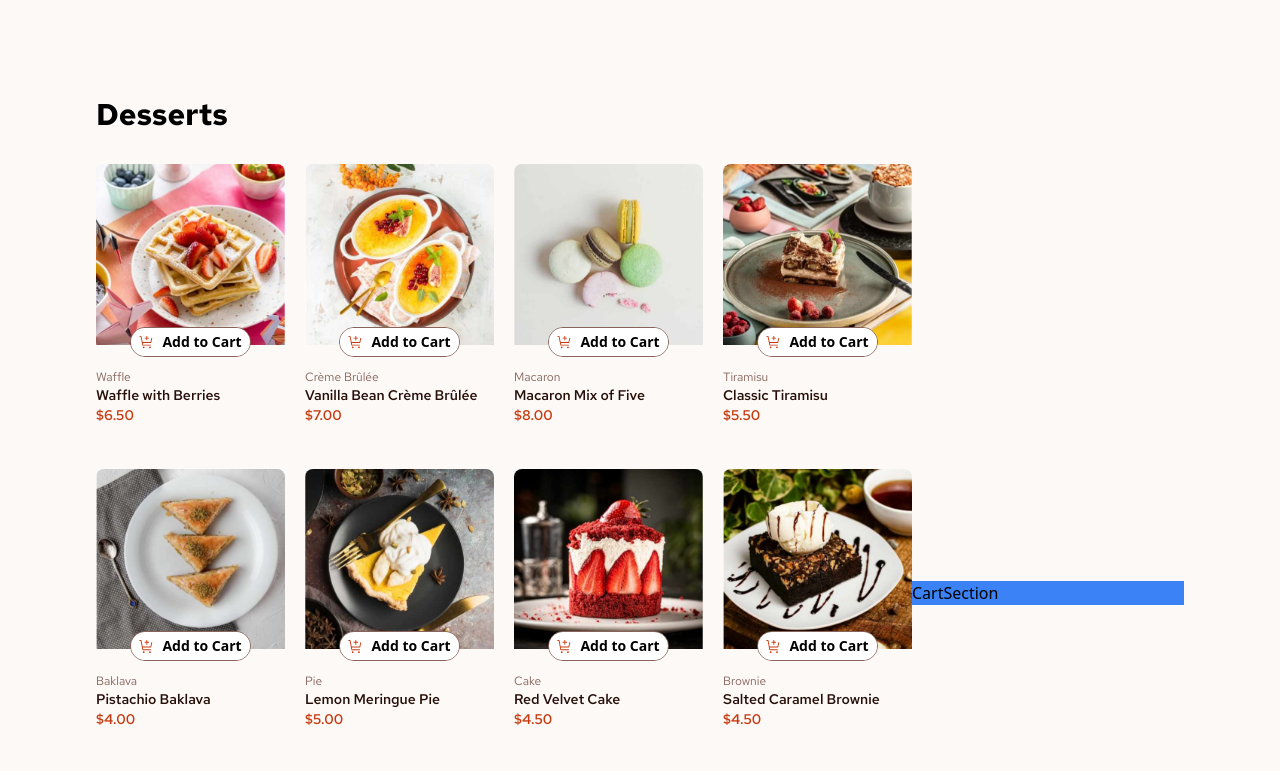
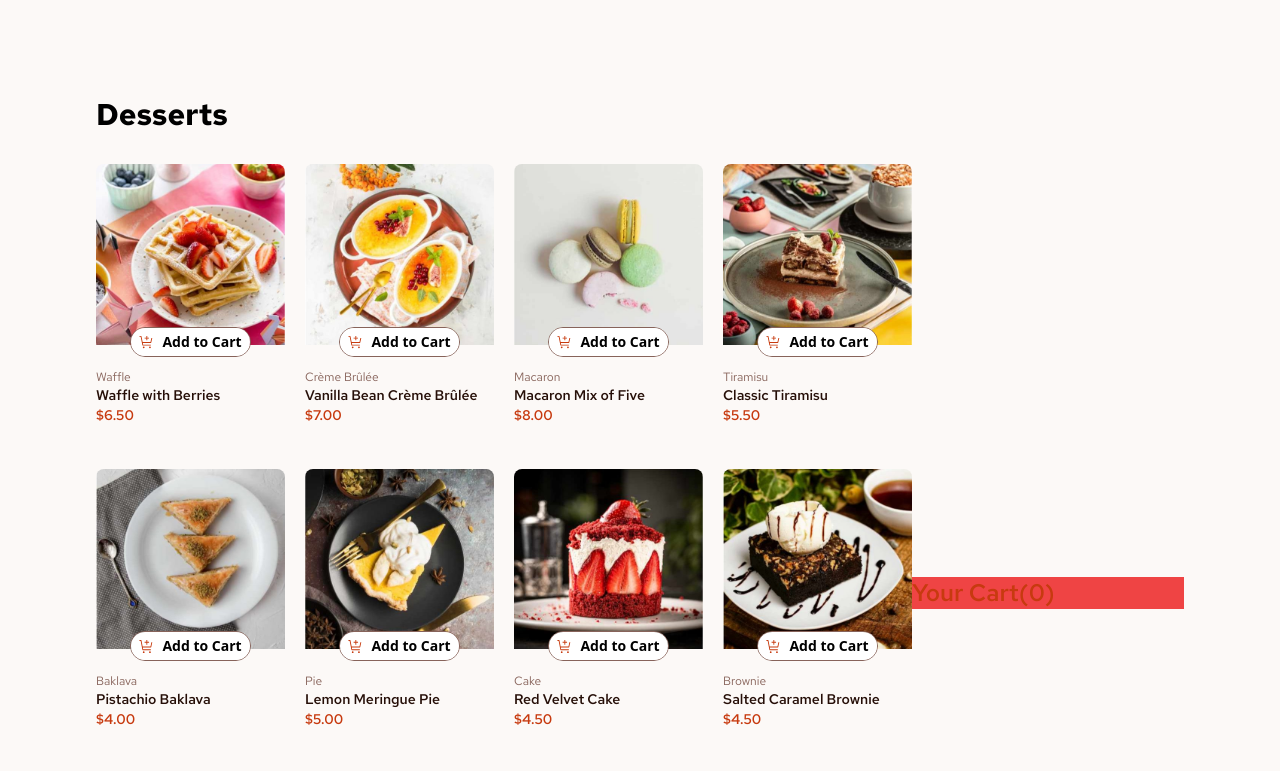
Before and after one commit to munzerx/Product-list-with-cart, a Next.js app: page / in a window 1280 px wide. Shown: the top 771 px of the page. Built offline with nearby package versions, Linux system fonts and the light colour scheme.

Commit message:
add cart section skeleton

```diff
--- a/app/components/CartSection.tsx
+++ b/app/components/CartSection.tsx
@@ -1,5 +1,50 @@
 import React from "react";
+import { useEffect, useState } from "react";
 
-export default function CartSection() {
-  return <div className="w-3/12 bg-blue-500">CartSection</div>;
+interface item {
+  name: string;
+  count: number;
 }
+
+interface CartSectionProps {
+  cartItems: item[];
+}
+
+export default function CartSection({ cartItems }: CartSectionProps) {
+  const [totalItems, setTotalItems] = useState<number>(0);
+  const calculateItems = () => {
+    let total = 0;
+    cartItems.map((item) => {
+      total += item.count;
+    });
+    setTotalItems(total);
+  };
+
+  useEffect(() => {
+    calculateItems();
+  }, [cartItems]);
+
+  return (
+    <div className="relative h-full w-3/12 bg-blue-500 font-RedHat">
+      <div className="sticky top-0 bg-red-500">
+        <p className="text-2xl font-semibold text-Red">
+          Your Cart({totalItems})
+        </p>
+        {
+          // Declare the positiveItems variable outside of the JSX
+          (() => {
+            const positiveItems = cartItems
+              .filter((item) => item.count > 0)
+              .map((item) => (
+                <div key={item.name}>
+                  <p>{item.name}</p>
+                  <p>{item.count}</p>
+                </div>
+              ));
+            return positiveItems; // Return the filtered and mapped items
+          })()
+        }
+      </div>
+    </div>
+  );
+}
--- a/app/page.tsx
+++ b/app/page.tsx
@@ -38,6 +38,8 @@ export default function Home() {
             />
           );
         })}
+
+        <div className="h-full bg-blue-500">h</div>
       </ProductSection>
       <CartSection cartItems={cartItems} />
     </main>
```
